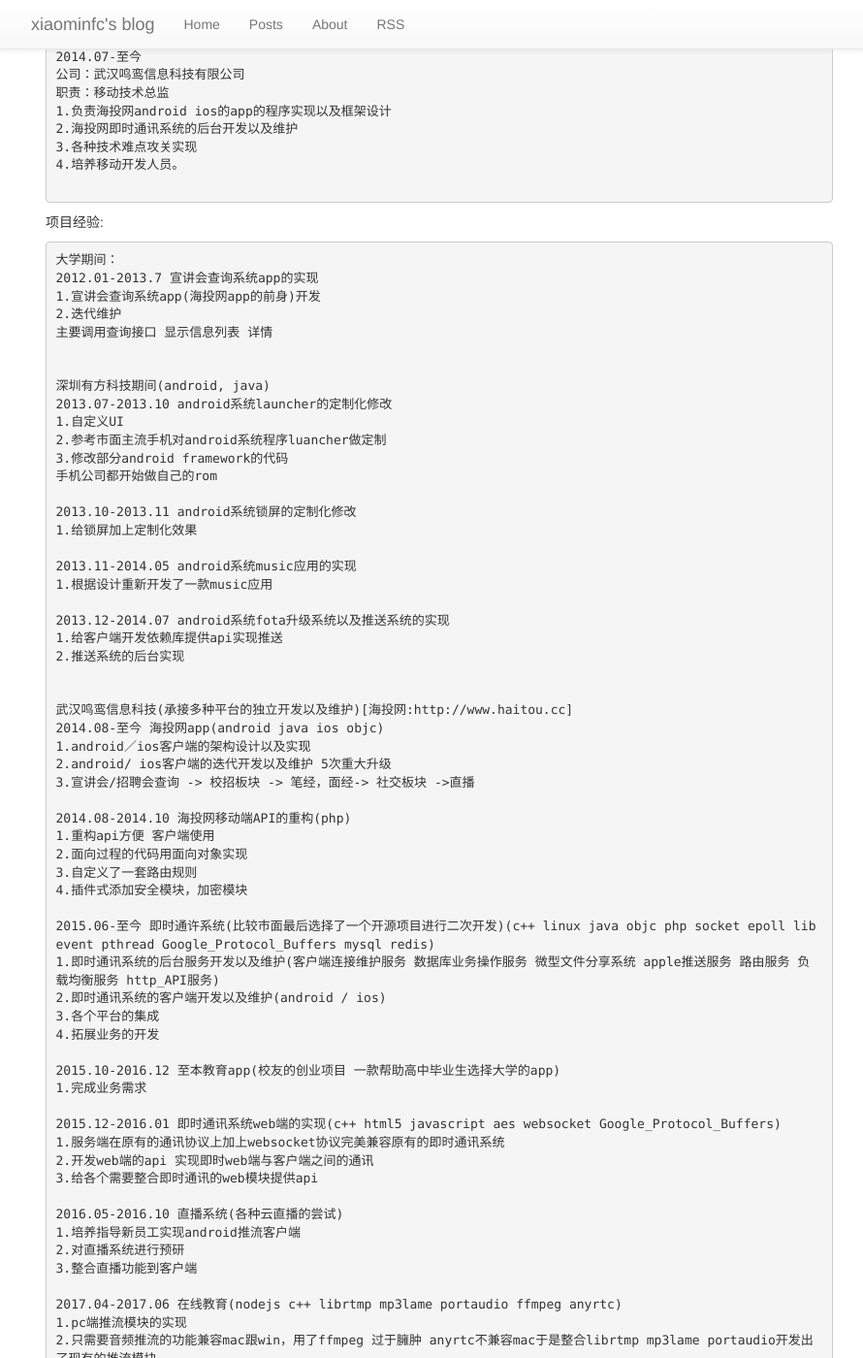
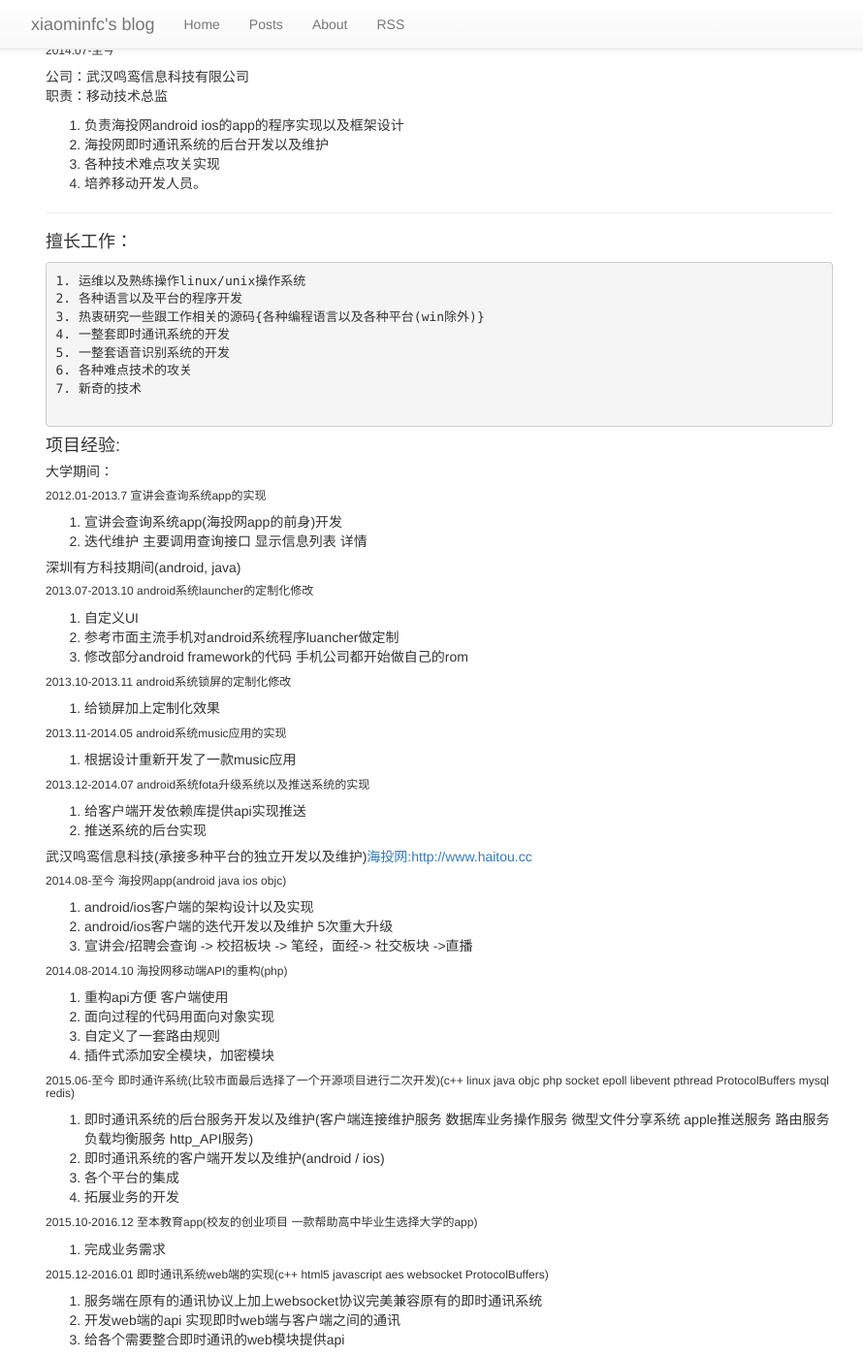
Before and after one commit to xiaominfc/xiaominfc.github.io, a Jekyll site: the page built from about.md, in a window 1280 px wide and 1400 px high, scrolled down 431 px. Shown: the whole window at 97% size, without its empty margins (47-937 px from the left). Built offline with Jekyll 4.4.1, drawn with Linux system fonts in a browser that asks for light colours; a script that is not in the unit is left out; comment, search, counter and statistics services are not loaded; some of the changed text lies outside the part shown.

Commit message:
update about me

````diff
--- a/about.md
+++ b/about.md
@@ -5,7 +5,7 @@
 #permalink: /about/
 ---
 
-我是一名在海投网工作的programmer
+我是一名热爱研究的programmer
 
 ![image of me](/assets/img/user_icon.png){:height="48px"}.
 
@@ -17,109 +17,161 @@
 
 大学：华中科技大学（2009-2013）
 
-工作经历：
-~~~~
-2013.07-2014.07
+
+----
+
+##### 工作经历：
+
+###### 2013.07-2014.07
 公司：深圳有方科技
+<br>
 职责：android程序员 android rom的定制修改
 
+###### 2014.07-至今
+公司：武汉鸣鸾信息科技有限公司
+<br>
+职责：移动技术总监
 
-2014.07-至今
-公司：武汉鸣鸾信息科技有限公司
-职责：移动技术总监
-1.负责海投网android ios的app的程序实现以及框架设计
-2.海投网即时通讯系统的后台开发以及维护
-3.各种技术难点攻关实现
-4.培养移动开发人员。
+1. 负责海投网android ios的app的程序实现以及框架设计
+2. 海投网即时通讯系统的后台开发以及维护
+3. 各种技术难点攻关实现
+4. 培养移动开发人员。
 
-~~~~
+----
 
-项目经验:
-~~~~
-大学期间：
-2012.01-2013.7 宣讲会查询系统app的实现
-1.宣讲会查询系统app(海投网app的前身)开发
-2.迭代维护
-主要调用查询接口 显示信息列表 详情
+#### 擅长工作：
+```
+1. 运维以及熟练操作linux/unix操作系统
+2. 各种语言以及平台的程序开发
+3. 热衷研究一些跟工作相关的源码{各种编程语言以及各种平台(win除外)}
+4. 一整套即时通讯系统的开发
+5. 一整套语音识别系统的开发
+6. 各种难点技术的攻关
+7. 新奇的技术
+
+```
 
 
-深圳有方科技期间(android, java)
-2013.07-2013.10 android系统launcher的定制化修改
-1.自定义UI
-2.参考市面主流手机对android系统程序luancher做定制
-3.修改部分android framework的代码
-手机公司都开始做自己的rom
 
-2013.10-2013.11 android系统锁屏的定制化修改
-1.给锁屏加上定制化效果
+#### 项目经验:
+##### 大学期间：
+###### 2012.01-2013.7 宣讲会查询系统app的实现
+1. 宣讲会查询系统app(海投网app的前身)开发
+2. 迭代维护 主要调用查询接口 显示信息列表 详情
 
-2013.11-2014.05 android系统music应用的实现
-1.根据设计重新开发了一款music应用
+##### 深圳有方科技期间(android, java)
+###### 2013.07-2013.10 android系统launcher的定制化修改
+1. 自定义UI
+2. 参考市面主流手机对android系统程序luancher做定制
+3. 修改部分android framework的代码 手机公司都开始做自己的rom
 
-2013.12-2014.07 android系统fota升级系统以及推送系统的实现
-1.给客户端开发依赖库提供api实现推送
-2.推送系统的后台实现
+###### 2013.10-2013.11 android系统锁屏的定制化修改
+1. 给锁屏加上定制化效果
+
+###### 2013.11-2014.05 android系统music应用的实现
+1. 根据设计重新开发了一款music应用
+
+###### 2013.12-2014.07 android系统fota升级系统以及推送系统的实现
+1. 给客户端开发依赖库提供api实现推送
+2. 推送系统的后台实现
 
 
-武汉鸣鸾信息科技(承接多种平台的独立开发以及维护)[海投网:http://www.haitou.cc]
-2014.08-至今 海投网app(android java ios objc)
-1.android／ios客户端的架构设计以及实现
-2.android/ ios客户端的迭代开发以及维护 5次重大升级
-3.宣讲会/招聘会查询 -> 校招板块 -> 笔经，面经-> 社交板块 ->直播
+##### 武汉鸣鸾信息科技(承接多种平台的独立开发以及维护)[海投网:http://www.haitou.cc](http://www.haitou.cc)
+###### 2014.08-至今 海投网app(android java ios objc)
+1. android/ios客户端的架构设计以及实现
+2. android/ios客户端的迭代开发以及维护 5次重大升级
+3. 宣讲会/招聘会查询 -> 校招板块 -> 笔经，面经-> 社交板块 ->直播
 
-2014.08-2014.10 海投网移动端API的重构(php)
-1.重构api方便 客户端使用
-2.面向过程的代码用面向对象实现
-3.自定义了一套路由规则
-4.插件式添加安全模块，加密模块
+###### 2014.08-2014.10 海投网移动端API的重构(php)
+1. 重构api方便 客户端使用
+2. 面向过程的代码用面向对象实现
+3. 自定义了一套路由规则
+4. 插件式添加安全模块，加密模块
 
-2015.06-至今 即时通许系统(比较市面最后选择了一个开源项目进行二次开发)(c++ linux java objc php socket epoll libevent pthread Google_Protocol_Buffers mysql redis)
-1.即时通讯系统的后台服务开发以及维护(客户端连接维护服务 数据库业务操作服务 微型文件分享系统 apple推送服务 路由服务 负载均衡服务 http_API服务)
-2.即时通讯系统的客户端开发以及维护(android / ios)
-3.各个平台的集成
-4.拓展业务的开发
+###### 2015.06-至今 即时通许系统(比较市面最后选择了一个开源项目进行二次开发)(c++ linux java objc php socket epoll libevent pthread ProtocolBuffers mysql redis)
+1. 即时通讯系统的后台服务开发以及维护(客户端连接维护服务 数据库业务操作服务 微型文件分享系统 apple推送服务 路由服务 负载均衡服务 http_API服务)
+2. 即时通讯系统的客户端开发以及维护(android / ios)
+3. 各个平台的集成
+4. 拓展业务的开发
 
-2015.10-2016.12 至本教育app(校友的创业项目 一款帮助高中毕业生选择大学的app)
-1.完成业务需求
+###### 2015.10-2016.12 至本教育app(校友的创业项目 一款帮助高中毕业生选择大学的app)
+1. 完成业务需求
 
-2015.12-2016.01 即时通讯系统web端的实现(c++ html5 javascript aes websocket Google_Protocol_Buffers)
-1.服务端在原有的通讯协议上加上websocket协议完美兼容原有的即时通讯系统
-2.开发web端的api 实现即时web端与客户端之间的通讯
-3.给各个需要整合即时通讯的web模块提供api
+###### 2015.12-2016.01 即时通讯系统web端的实现(c++ html5 javascript aes websocket ProtocolBuffers)
+1. 服务端在原有的通讯协议上加上websocket协议完美兼容原有的即时通讯系统
+2. 开发web端的api 实现即时web端与客户端之间的通讯
+3. 给各个需要整合即时通讯的web模块提供api
 
-2016.05-2016.10 直播系统(各种云直播的尝试)
-1.培养指导新员工实现android推流客户端
-2.对直播系统进行预研
-3.整合直播功能到客户端
+###### 2016.05-2016.10 直播系统(各种云直播的尝试)
+1. 培养指导新员工实现android推流客户端
+2. 对直播系统进行预研
+3. 整合直播功能到客户端
 
-2017.04-2017.06 在线教育(nodejs c++ librtmp mp3lame portaudio ffmpeg anyrtc)
-1.pc端推流模块的实现
-2.只需要音频推流的功能兼容mac跟win，用了ffmpeg 过于臃肿 anyrtc不兼容mac于是整合librtmp mp3lame portaudio开发出了现有的推流模块
-3.pc端为了跨平台是基于Electron开发的 所以开发了一个nodejs的c++ addon在win跟mac上使用
-4.在线教育画布的基本实现(websocket)
+###### 2017.04-2017.06 在线教育(nodejs c++ librtmp mp3lame portaudio ffmpeg anyrtc)
+1. pc端推流模块的实现
+2. 只需要音频推流的功能兼容mac跟win，用了ffmpeg 过于臃肿 anyrtc不兼容mac于是整合librtmp mp3lame portaudio开发出了现有的推流模块
+3. pc端为了跨平台是基于Electron开发的 所以开发了一个nodejs的c++ addon在win跟mac上使用
+4. 在线教育画布的基本实现(websocket)
 
-2017.06-2017.07 移动端web浏览器的直播播放器开发(降低延时)
-1.fetch API读http+flv的直播流并解析出audio tag
-2.mp3前端解码
-3.web audio api播放
-4.降低延时(移动端浏览器不支持flash 相关api也缺少 只能采用格式m3u8做直播 延时25秒+)至5秒内
+###### 2017.06-2017.07 移动端web浏览器的直播播放器开发(降低延时)
+1. fetch API读http+flv的直播流并解析出audio tag
+2. mp3前端解码
+3. web audio api播放
+4. 降低延时(移动端浏览器不支持flash 相关api也缺少 只能采用格式m3u8做直播 延时25秒+)至5秒内
 
-~~~~
+###### 2017.07-至今
+1. 持续迭代改进开发开源即时通讯系统teamtalk(https://github.com/xiaominfc/TeamTalk)
+2. dart实现了teamtalk的相关api(https://github.com/xiaominfc/teamtalk_dart_lib)
+3. 实现flutter版的聊天app(https://github.com/xiaominfc/flutter_tt)
 
-技能：
-~~~~
-写代码 写各种语言的代码 unix文化粉丝 喜欢研究操作系统的api 平时工作就是写写android或者ios程序（现在写的少了，现在凡是程序都写） 偶尔写写业务型的javascript代码 要不然就是胡搞瞎搞各种程序以及源码 喜欢研究posix系统的api 喜欢从操作系统层面理解并解决问题 不拘泥于任何语言任何平台任何场景的程序开发
-~~~~
+###### 2018.07-至今
+1. 基于kaldi开发基于深度学习的语音识别(asr)系统
+2. 开发实时流识别系统提供websocket版api
+3. 改进识别模型
+4. 训练其他辅助模型完善语音识别
 
-业余爱好:
-~~~~
+###### 2018.07-至今
+1. 开发外呼中心调度系统
+2. 将sip客户端与语音识别系统,外呼中心对接
+3. 实现外呼中心的业务处理
+
+###### 2019.07-至今
+1. 开发语音合成(tts)系统
+
+
+----
+
+
+
+##### 技能：
+
+```
+1. 写代码 写各种语言的代码
+2. unix文化粉丝
+3. 喜欢研究操作系统的api 平时工作就是写写android或者ios程序（现在写的少了，现在凡是程序都写）
+4. 偶尔写写业务型的javascript代码
+5. 要不然就是胡搞瞎搞各种程序以及源码 喜欢研究posix系统的api
+6. 喜欢从操作系统层面理解并解决问题
+7. 不拘泥于任何语言任何平台任何场景的程序开发
+```
+
+
+#### 业余爱好:
+
+```
 骑行，听音乐，看各种编程相关书籍，实践各种编程语言以及想法。
 
-~~~~
+```
 
-email：[xiaominfc@126.com](mailto:xiaominfc@126.com)
+#### 联系方式:
 
-github:[https://github.com/xiaominfc](https://github.com/xiaominfc)
+1. email: [xiaominfc@126.com](mailto:xiaominfc@126.com)
+
+2. github: [https://github.com/xiaominfc](https://github.com/xiaominfc)
+
+3. qq: 793101503
+
+
 
 微信:扫扫二维码，加我微信
 
````
